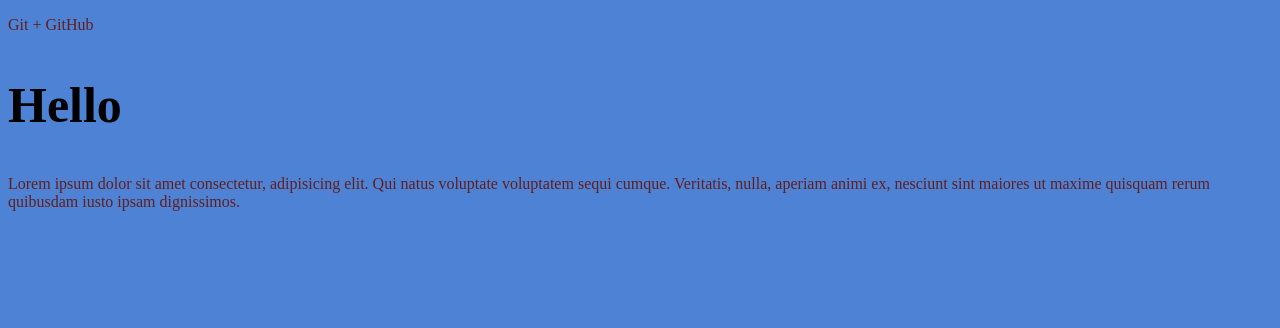
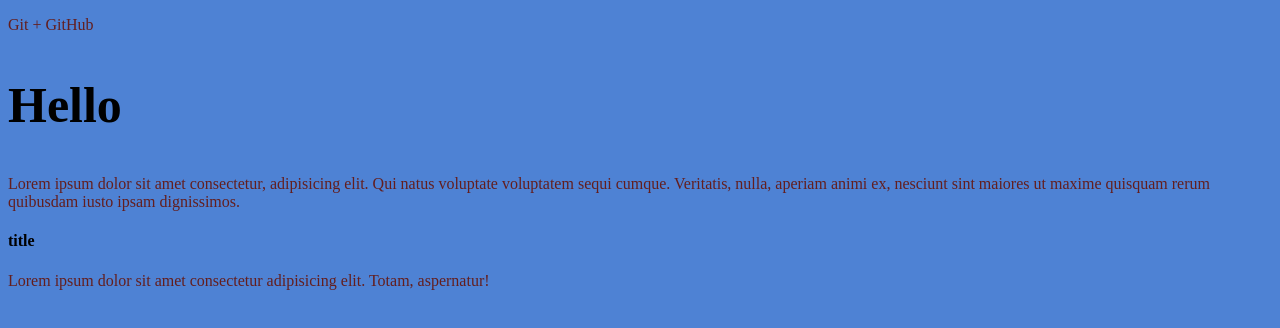
Before and after one commit to Tima279/gittest, a plain HTML site: page index.html in a window 1280 px wide. Drawn offline with Linux system fonts and the light colour scheme.

Commit message:
new branch

```diff
--- a/index.html
+++ b/index.html
@@ -11,5 +11,7 @@
     <p>Git + GitHub</p>
     <h2>Hello</h2>
     <p>Lorem ipsum dolor sit amet consectetur, adipisicing elit. Qui natus voluptate voluptatem sequi cumque. Veritatis, nulla, aperiam animi ex, nesciunt sint maiores ut maxime quisquam rerum quibusdam iusto ipsam dignissimos.</p>
+    <h4>title</h4>
+    <p>Lorem ipsum dolor sit amet consectetur adipisicing elit. Totam, aspernatur!</p>
 </body>
 </html>
```
